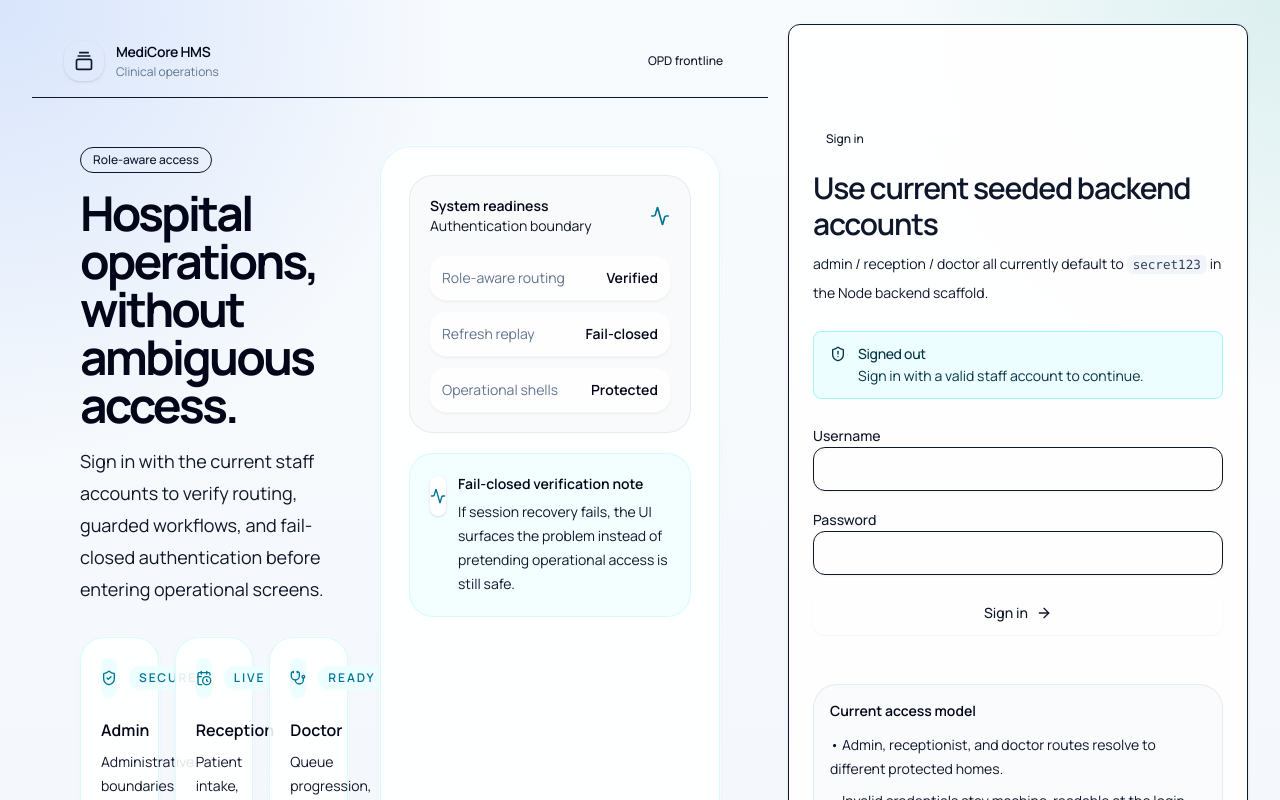
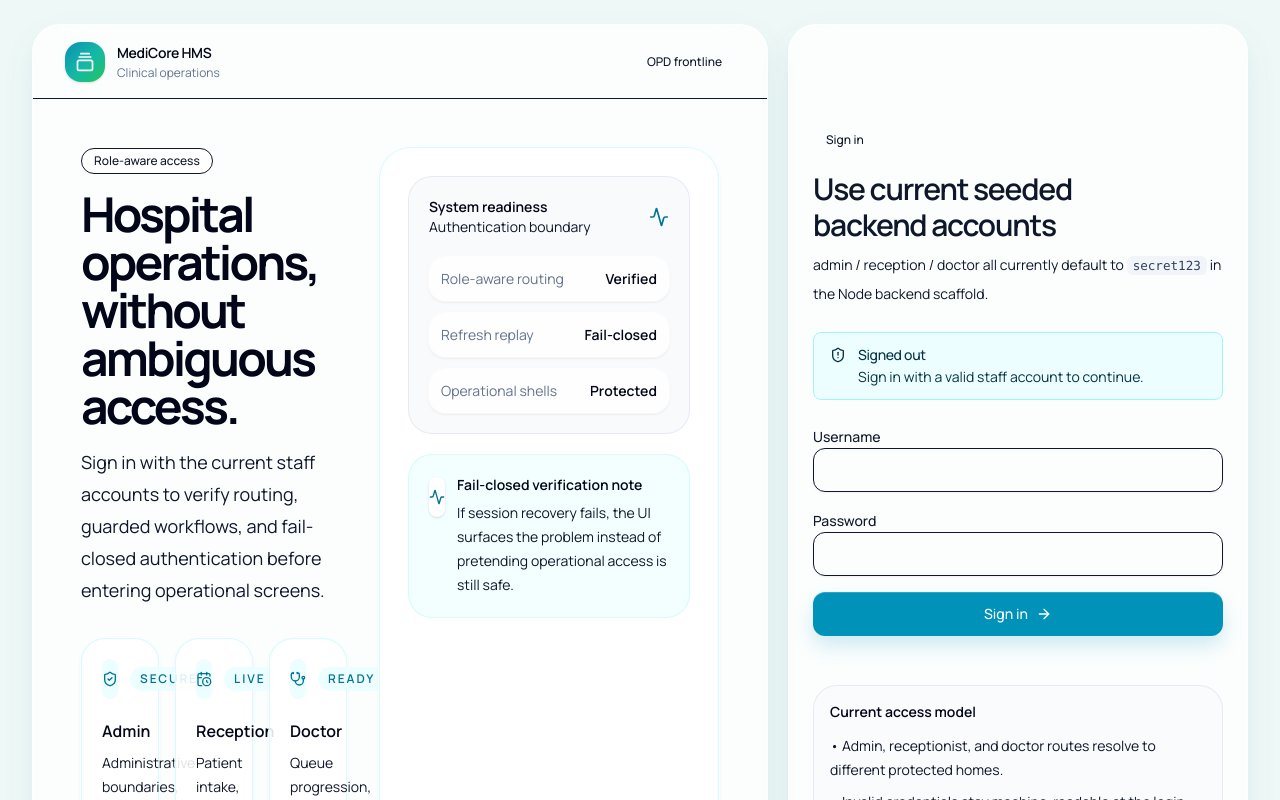
Before and after one commit to lehieu2003/Hosipital-Management-System, a React (Vite) app in the folder frontend/: page /login in a window 1280 px wide. Shown: the top 800 px of the page. Built offline with nearby package versions, Linux system fonts and the light colour scheme; no server answers.

Commit message:
Tighten shared UI polish and interaction feel

```diff
--- a/frontend/src/assets/styles/globals.css
+++ b/frontend/src/assets/styles/globals.css
@@ -79,4 +79,61 @@
   .text-balance {
     text-wrap: balance;
   }
+
+  .text-pretty {
+    text-wrap: pretty;
+  }
+
+  .dashboard-card {
+    @apply rounded-[28px] border border-white/70 bg-white/78 backdrop-blur-xl;
+    box-shadow:
+      0 1px 1px rgb(6 95 120 / 0.05),
+      0 14px 34px rgb(6 95 120 / 0.07),
+      inset 0 1px 0 rgb(255 255 255 / 0.65);
+  }
+
+  .tabular {
+    font-variant-numeric: tabular-nums;
+  }
+
+  .medical-shell {
+    background: #eef8f7;
+  }
+
+  .sidebar-surface {
+    background:
+      linear-gradient(180deg, rgb(241 250 255 / 0.96) 0%, rgb(229 247 249 / 0.94) 48%, rgb(239 253 249 / 0.96) 100%),
+      radial-gradient(circle at 0% 0%, rgb(34 211 238 / 0.22), transparent 34%);
+    box-shadow:
+      inset -1px 0 0 rgb(255 255 255 / 0.7),
+      18px 0 44px rgb(6 95 120 / 0.08);
+  }
+
+  .main-surface {
+    min-height: 100vh;
+    background:
+      radial-gradient(circle at 84% 2%, rgb(52 211 153 / 0.14), transparent 28%),
+      radial-gradient(circle at 18% -8%, rgb(14 165 233 / 0.08), transparent 30%),
+      linear-gradient(180deg, #fbfdff 0%, #f3fbfb 42%, #eef7f5 100%);
+  }
+
+  .brand-mark {
+    @apply text-white shadow-sm;
+    background: linear-gradient(135deg, #0891b2 0%, #14b8a6 52%, #22c55e 100%);
+  }
+
+  .brand-button {
+    @apply bg-cyan-600 text-white;
+    box-shadow:
+      0 10px 20px rgb(8 145 178 / 0.18),
+      inset 0 1px 0 rgb(255 255 255 / 0.18);
+  }
+
+  .brand-soft {
+    @apply bg-cyan-50 text-cyan-800 ring-1 ring-cyan-100;
+  }
+
+  .success-pill {
+    @apply border-emerald-200 bg-emerald-50 text-emerald-700;
+  }
 }
--- a/frontend/src/components/ui/badge.tsx
+++ b/frontend/src/components/ui/badge.tsx
@@ -4,13 +4,13 @@ import { cva, type VariantProps } from 'class-variance-authority';
 import { cn } from '@/lib/utils';
 
 const badgeVariants = cva(
-  'inline-flex items-center justify-center rounded-md border px-2 py-0.5 text-xs font-medium w-fit whitespace-nowrap shrink-0 gap-1 overflow-hidden [&>svg]:size-3 focus-visible:border-ring focus-visible:ring-ring/50 focus-visible:ring-[3px] transition-[color,box-shadow] outline-none',
+  'inline-flex items-center justify-center rounded-md border px-2 py-0.5 text-xs font-medium w-fit whitespace-nowrap shrink-0 gap-1 overflow-hidden [&>svg]:size-3 focus-visible:border-ring focus-visible:ring-ring/50 focus-visible:ring-[3px] transition-[color,box-shadow,background-color] duration-200 outline-none',
   {
     variants: {
       variant: {
         default: 'border-transparent bg-primary text-primary-foreground',
         secondary: 'border-transparent bg-secondary text-secondary-foreground',
-        outline: 'text-foreground',
+        outline: 'text-foreground bg-white/86',
         success: 'border-transparent bg-emerald-100 text-emerald-800',
       },
     },
--- a/frontend/src/components/ui/button.tsx
+++ b/frontend/src/components/ui/button.tsx
@@ -5,17 +5,17 @@ import { cva, type VariantProps } from 'class-variance-authority';
 import { cn } from '@/lib/utils';
 
 const buttonVariants = cva(
-  'inline-flex items-center justify-center gap-2 whitespace-nowrap rounded-md text-sm font-medium transition-all disabled:pointer-events-none disabled:opacity-50 [&_svg]:pointer-events-none [&_svg:not([class*="size-"])]:size-4 shrink-0 [&_svg]:shrink-0 outline-none focus-visible:border-ring focus-visible:ring-ring/50 focus-visible:ring-[3px] aria-invalid:ring-destructive/20 dark:aria-invalid:ring-destructive/40 aria-invalid:border-destructive',
+  'inline-flex items-center justify-center gap-2 whitespace-nowrap rounded-md text-sm font-medium transition-[background-color,color,box-shadow,transform,opacity] duration-200 ease-out active:scale-[0.98] disabled:pointer-events-none disabled:opacity-50 [&_svg]:pointer-events-none [&_svg:not([class*="size-"])]:size-4 shrink-0 [&_svg]:shrink-0 outline-none focus-visible:border-ring focus-visible:ring-ring/50 focus-visible:ring-[3px] aria-invalid:ring-destructive/20 dark:aria-invalid:ring-destructive/40 aria-invalid:border-destructive',
   {
     variants: {
       variant: {
-        default: 'bg-primary text-primary-foreground shadow-xs hover:bg-primary/90',
+        default: 'bg-primary text-primary-foreground shadow-xs hover:bg-primary/92 hover:shadow-sm',
         destructive:
-          'bg-destructive text-destructive-foreground shadow-xs hover:bg-destructive/90',
+          'bg-destructive text-destructive-foreground shadow-xs hover:bg-destructive/92 hover:shadow-sm',
         outline:
-          'border bg-background shadow-xs hover:bg-accent hover:text-accent-foreground',
-        secondary: 'bg-secondary text-secondary-foreground shadow-xs hover:bg-secondary/80',
-        ghost: 'hover:bg-accent hover:text-accent-foreground',
+          'border bg-background shadow-xs hover:bg-accent/60 hover:text-accent-foreground hover:shadow-sm',
+        secondary: 'bg-secondary text-secondary-foreground shadow-xs hover:bg-secondary/88 hover:shadow-sm',
+        ghost: 'hover:bg-accent/60 hover:text-accent-foreground',
         link: 'text-primary underline-offset-4 hover:underline',
       },
       size: {
--- a/frontend/src/components/ui/card.tsx
+++ b/frontend/src/components/ui/card.tsx
@@ -6,7 +6,10 @@ function Card({ className, ...props }: React.ComponentProps<'div'>) {
   return (
     <div
       data-slot="card"
-      className={cn('bg-card text-card-foreground flex flex-col gap-6 rounded-xl border py-6 shadow-sm', className)}
+      className={cn(
+        'bg-card text-card-foreground flex flex-col gap-6 rounded-2xl border py-6 shadow-[0_1px_1px_rgb(15_23_42/0.04),0_12px_30px_rgb(15_23_42/0.06)]',
+        className,
+      )}
       {...props}
     />
   );
@@ -26,7 +29,7 @@ function CardTitle({ className, ...props }: React.ComponentProps<'h3'>) {
   return (
     <h3
       data-slot="card-title"
-      className={cn('leading-none font-semibold tracking-tight', className)}
+      className={cn('leading-none font-semibold tracking-tight text-balance', className)}
       {...props}
     />
   );
@@ -36,7 +39,7 @@ function CardDescription({ className, ...props }: React.ComponentProps<'div'>) {
   return (
     <div
       data-slot="card-description"
-      className={cn('text-muted-foreground text-sm', className)}
+      className={cn('text-muted-foreground text-sm text-pretty', className)}
       {...props}
     />
   );
@@ -47,13 +50,7 @@ function CardContent({ className, ...props }: React.ComponentProps<'div'>) {
 }
 
 function CardFooter({ className, ...props }: React.ComponentProps<'div'>) {
-  return (
-    <div
-      data-slot="card-footer"
-      className={cn('flex items-center px-6', className)}
-      {...props}
-    />
-  );
+  return <div data-slot="card-footer" className={cn('flex items-center px-6', className)} {...props} />;
 }
 
 export { Card, CardContent, CardDescription, CardFooter, CardHeader, CardTitle };
--- a/frontend/src/components/ui/input.tsx
+++ b/frontend/src/components/ui/input.tsx
@@ -8,7 +8,7 @@ function Input({ className, type, ...props }: React.ComponentProps<'input'>) {
       type={type}
       data-slot="input"
       className={cn(
-        'border-input file:text-foreground placeholder:text-muted-foreground selection:bg-primary selection:text-primary-foreground flex h-10 w-full min-w-0 rounded-md border bg-background px-3 py-2 text-base shadow-xs transition-[color,box-shadow] outline-none file:inline-flex file:h-7 file:border-0 file:bg-transparent file:text-sm file:font-medium disabled:pointer-events-none disabled:cursor-not-allowed disabled:opacity-50 md:text-sm focus-visible:border-ring focus-visible:ring-ring/50 focus-visible:ring-[3px] aria-invalid:ring-destructive/20 dark:aria-invalid:ring-destructive/40 aria-invalid:border-destructive',
+        'border-input file:text-foreground placeholder:text-muted-foreground selection:bg-primary selection:text-primary-foreground flex h-10 w-full min-w-0 rounded-md border bg-background px-3 py-2 text-base shadow-xs transition-[border-color,box-shadow,background-color] duration-200 ease-out outline-none file:inline-flex file:h-7 file:border-0 file:bg-transparent file:text-sm file:font-medium disabled:pointer-events-none disabled:cursor-not-allowed disabled:opacity-50 md:text-sm focus-visible:border-ring focus-visible:bg-white focus-visible:ring-ring/50 focus-visible:ring-[3px] aria-invalid:ring-destructive/20 dark:aria-invalid:ring-destructive/40 aria-invalid:border-destructive',
         className,
       )}
       {...props}
```
